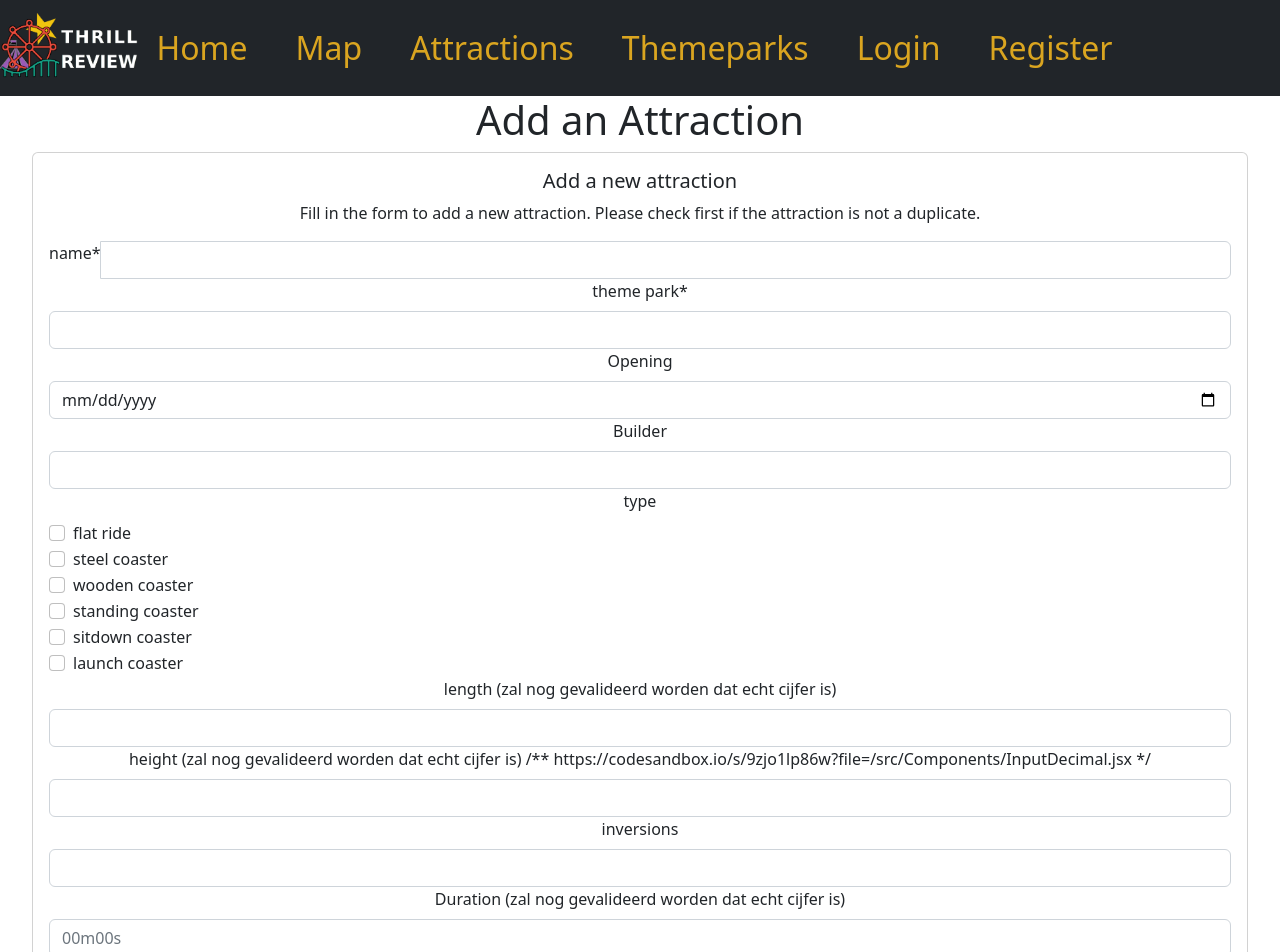
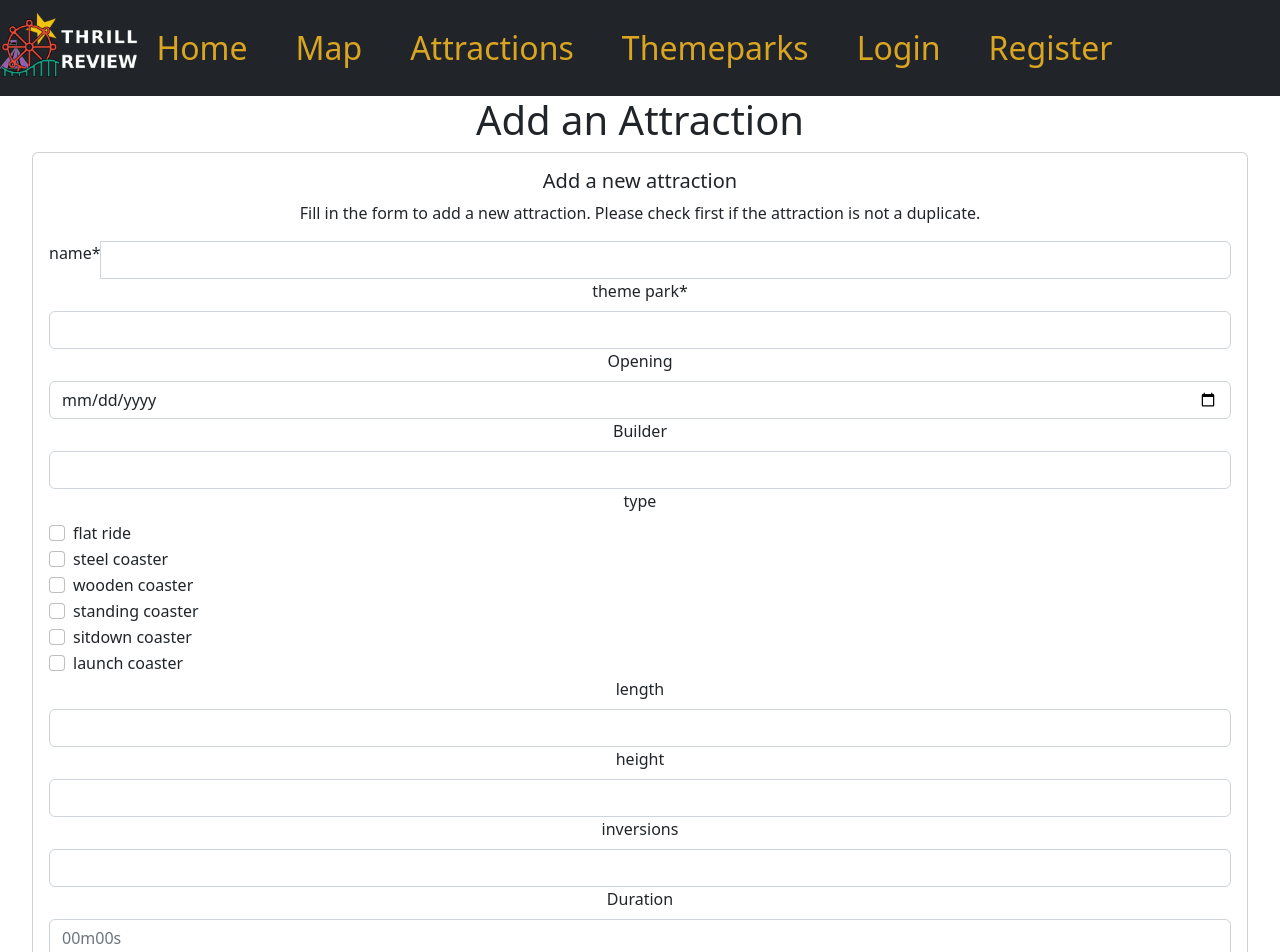
Before and after one commit to Abdullahsab3/thrillreview, a React (Create React App) app in the folder client/: page /addAttraction in a window 1280 px wide. Shown: the top 952 px of the page. Built offline with nearby package versions, Linux system fonts and the light colour scheme.

Commit message:
paar dingen in tekst weggehaald bij add attractions

```diff
--- a/client/src/addAttraction.tsx
+++ b/client/src/addAttraction.tsx
@@ -42,6 +42,8 @@ function AddAttraction() {
       })
       }
 
+    // length, height, duration : zal nog gevalideerd worden dat echt cijfer is  : https://codesandbox.io/s/9zjo1lp86w?file=/src/Components/InputDecimal.jsx
+
     return (
         <div className="ContentOfPage">
             <h1> Add an Attraction</h1>
@@ -77,11 +79,11 @@ function AddAttraction() {
 
                         </Form.Group>
                         <Form.Group>
-                            <Form.Label>length (zal nog gevalideerd worden dat echt cijfer is)</Form.Label>
+                            <Form.Label>length</Form.Label>
                             <Form.Control type="text" onChange={(e) => setLength(e.target.value)}/>
                         </Form.Group>
                         <Form.Group>
-                            <Form.Label>height (zal nog gevalideerd worden dat echt cijfer is)</Form.Label> /** https://codesandbox.io/s/9zjo1lp86w?file=/src/Components/InputDecimal.jsx */
+                            <Form.Label>height </Form.Label>
                             <Form.Control type="text" onChange={(e) => setHeight(e.target.value)}/>
                         </Form.Group>
                         <Form.Group>
@@ -89,7 +91,7 @@ function AddAttraction() {
                             <Form.Control type="number" min="0" onChange={(e) => setInversions(e.target.value)}/>
                         </Form.Group>
                         <Form.Group>
-                            <Form.Label>Duration (zal nog gevalideerd worden dat echt cijfer is)</Form.Label>
+                            <Form.Label>Duration</Form.Label>
                             <Form.Control type="duration" onChange={(e) => setDuration(e.target.value)} placeholder="00m00s"/>
                         </Form.Group>
                         <Button onClick={handleSubmit}>Submit</Button>
```
Also changed, not shown: client/src/Attractions.tsx (+0 -7 lines).
